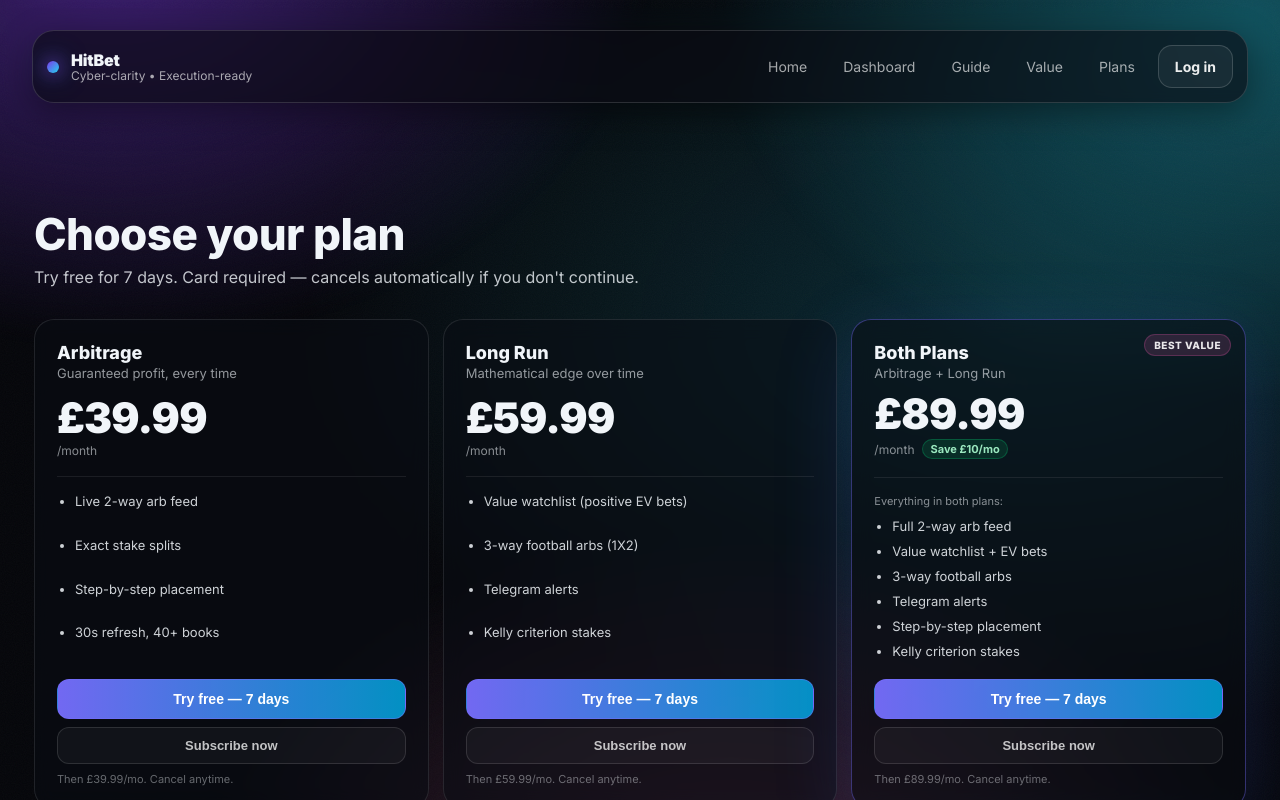
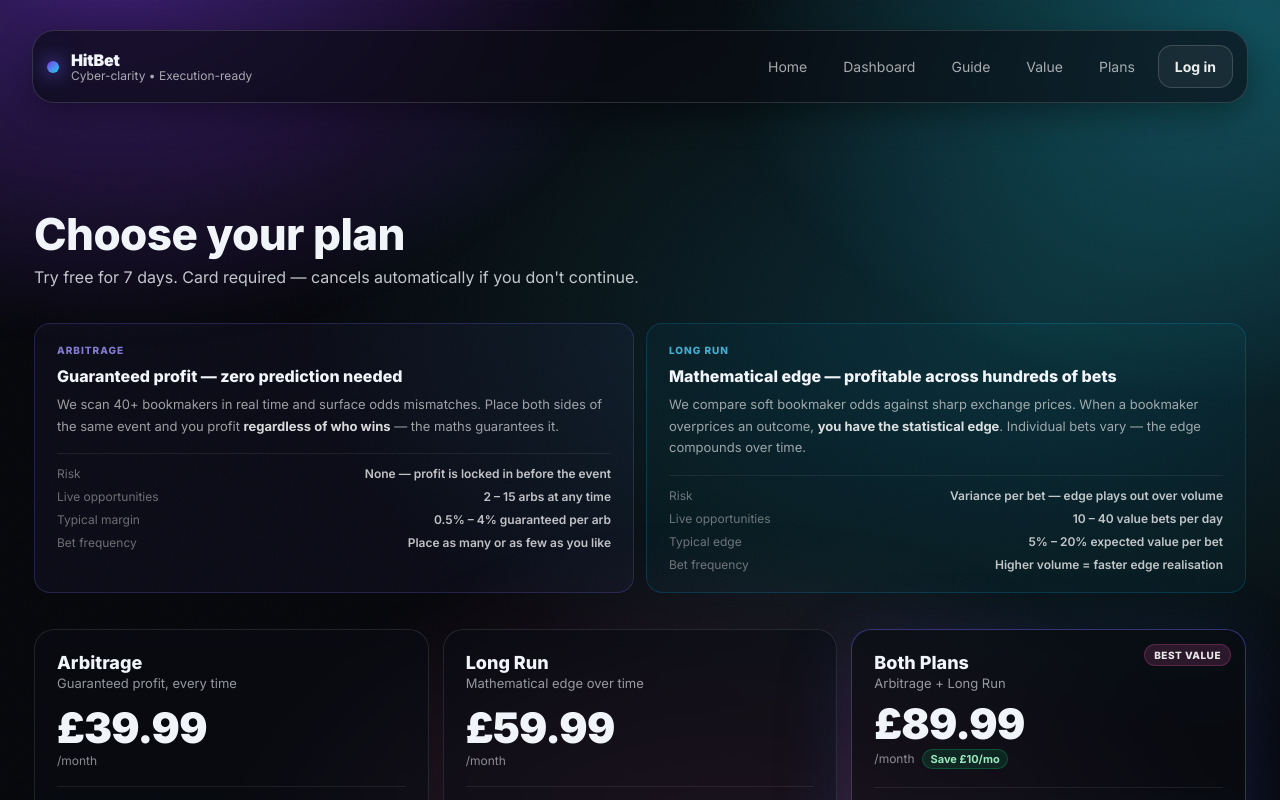
Before and after one commit to JamesShotton/HitBet, a Next.js app in the folder apps/web/: page /pricing in a window 1280 px wide. Shown: the top 800 px of the page. Built offline with nearby package versions, Linux system fonts and the light colour scheme; no server answers.

Commit message:
Product Improvement

```diff
--- a/apps/web/src/app/pricing/page.tsx
+++ b/apps/web/src/app/pricing/page.tsx
@@ -17,6 +17,15 @@
 const GRAD =
   "linear-gradient(90deg, rgba(120,110,255,0.95), rgba(0,190,255,0.75))";
 
+function StatRow({ label, value }: { label: string; value: string }) {
+  return (
+    <div style={{ display: "flex", justifyContent: "space-between", gap: 12, fontSize: 12 }}>
+      <span style={{ color: "rgba(255,255,255,0.4)" }}>{label}</span>
+      <span style={{ color: "rgba(255,255,255,0.75)", fontWeight: 600, textAlign: "right" }}>{value}</span>
+    </div>
+  );
+}
+
 export default function PricingPage() {
   const router = useRouter();
   const mob = useIsMobile();
@@ -33,7 +42,8 @@
           padding: mob ? "32px 0 60px" : "60px 0",
         }}
       >
-        <div style={{ marginBottom: 32 }}>
+        {/* ── Header ── */}
+        <div style={{ marginBottom: 36 }}>
           <h1
             style={{
               fontSize: mob ? 34 : 44,
@@ -45,18 +55,129 @@
           >
             Choose your plan
           </h1>
-          <p
-            style={{
-              margin: "10px 0 0",
-              opacity: 0.8,
-              fontSize: mob ? 15 : 16,
-            }}
-          >
+          <p style={{ margin: "10px 0 0", opacity: 0.8, fontSize: mob ? 15 : 16 }}>
             Try free for 7 days. Card required — cancels automatically if you
             don't continue.
           </p>
         </div>
 
+        {/* ── Strategy comparison ── */}
+        <div
+          style={{
+            display: "grid",
+            gridTemplateColumns: mob ? "1fr" : "1fr 1fr",
+            gap: 12,
+            marginBottom: 36,
+          }}
+        >
+          {/* Arbitrage */}
+          <div
+            style={{
+              borderRadius: 16,
+              padding: "20px 22px",
+              border: "1px solid rgba(120,110,255,0.22)",
+              background: "rgba(120,110,255,0.05)",
+            }}
+          >
+            <div
+              style={{
+                fontSize: 10,
+                fontWeight: 800,
+                letterSpacing: "0.1em",
+                color: "rgba(160,150,255,0.8)",
+                marginBottom: 10,
+              }}
+            >
+              ARBITRAGE
+            </div>
+            <div style={{ fontSize: 16, fontWeight: 800, marginBottom: 8 }}>
+              Guaranteed profit — zero prediction needed
+            </div>
+            <p
+              style={{
+                fontSize: 13,
+                lineHeight: 1.65,
+                color: "rgba(255,255,255,0.6)",
+                margin: "0 0 16px",
+              }}
+            >
+              We scan 40+ bookmakers in real time and surface odds mismatches.
+              Place both sides of the same event and you profit{" "}
+              <strong style={{ color: "rgba(255,255,255,0.85)" }}>
+                regardless of who wins
+              </strong>{" "}
+              — the maths guarantees it.
+            </p>
+            <div
+              style={{
+                borderTop: "1px solid rgba(255,255,255,0.07)",
+                paddingTop: 12,
+                display: "grid",
+                gap: 8,
+              }}
+            >
+              <StatRow label="Risk" value="None — profit is locked in before the event" />
+              <StatRow label="Live opportunities" value="2 – 15 arbs at any time" />
+              <StatRow label="Typical margin" value="0.5% – 4% guaranteed per arb" />
+              <StatRow label="Bet frequency" value="Place as many or as few as you like" />
+            </div>
+          </div>
+
+          {/* Long Run */}
+          <div
+            style={{
+              borderRadius: 16,
+              padding: "20px 22px",
+              border: "1px solid rgba(0,190,255,0.18)",
+              background: "rgba(0,190,255,0.04)",
+            }}
+          >
+            <div
+              style={{
+                fontSize: 10,
+                fontWeight: 800,
+                letterSpacing: "0.1em",
+                color: "rgba(80,210,255,0.8)",
+                marginBottom: 10,
+              }}
+            >
+              LONG RUN
+            </div>
+            <div style={{ fontSize: 16, fontWeight: 800, marginBottom: 8 }}>
+              Mathematical edge — profitable across hundreds of bets
+            </div>
+            <p
+              style={{
+                fontSize: 13,
+                lineHeight: 1.65,
+                color: "rgba(255,255,255,0.6)",
+                margin: "0 0 16px",
+              }}
+            >
+              We compare soft bookmaker odds against sharp exchange prices. When
+              a bookmaker overprices an outcome,{" "}
+              <strong style={{ color: "rgba(255,255,255,0.85)" }}>
+                you have the statistical edge
+              </strong>
+              . Individual bets vary — the edge compounds over time.
+            </p>
+            <div
+              style={{
+                borderTop: "1px solid rgba(255,255,255,0.07)",
+                paddingTop: 12,
+                display: "grid",
+                gap: 8,
+              }}
+            >
+              <StatRow label="Risk" value="Variance per bet — edge plays out over volume" />
+              <StatRow label="Live opportunities" value="10 – 40 value bets per day" />
+              <StatRow label="Typical edge" value="5% – 20% expected value per bet" />
+              <StatRow label="Bet frequency" value="Higher volume = faster edge realisation" />
+            </div>
+          </div>
+        </div>
+
+        {/* ── Pricing cards ── */}
         <div
           style={{
             display: "grid",
@@ -98,47 +219,25 @@
               /month
             </div>
 
-            <div
-              style={{
-                height: 1,
-                background: "rgba(255,255,255,0.08)",
-                marginBottom: 16,
-              }}
-            />
+            <div style={{ height: 1, background: "rgba(255,255,255,0.08)", marginBottom: 16 }} />
 
-            <ul
-              style={{
-                margin: "0 0 20px",
-                paddingLeft: 18,
-                display: "grid",
-                gap: 9,
-                flex: 1,
-              }}
-            >
+            <ul style={{ margin: "0 0 20px", paddingLeft: 18, display: "grid", gap: 9, flex: 1 }}>
               {[
                 "Live 2-way arb feed",
                 "Exact stake splits",
                 "Step-by-step placement",
                 "30s refresh, 40+ books",
               ].map((f) => (
-                <li key={f} style={{ fontSize: 13, opacity: 0.85 }}>
-                  {f}
-                </li>
+                <li key={f} style={{ fontSize: 13, opacity: 0.85 }}>{f}</li>
               ))}
             </ul>
 
             <button
               style={{
-                width: "100%",
-                borderRadius: 12,
-                padding: "11px 14px",
-                fontWeight: 800,
-                fontSize: 14,
-                cursor: "pointer",
-                border: "1px solid rgba(120,110,255,0.45)",
-                background: GRAD,
-                color: "white",
-                marginBottom: 8,
+                width: "100%", borderRadius: 12, padding: "11px 14px",
+                fontWeight: 800, fontSize: 14, cursor: "pointer",
+                border: "1px solid rgba(120,110,255,0.45)", background: GRAD,
+                color: "white", marginBottom: 8,
               }}
               onClick={() => go("arbitrage", true)}
             >
@@ -146,15 +245,10 @@
             </button>
             <button
               style={{
-                width: "100%",
-                borderRadius: 12,
-                padding: "10px 14px",
-                fontWeight: 600,
-                fontSize: 13,
-                cursor: "pointer",
+                width: "100%", borderRadius: 12, padding: "10px 14px",
+                fontWeight: 600, fontSize: 13, cursor: "pointer",
                 border: "1px solid rgba(255,255,255,0.12)",
-                background: "rgba(255,255,255,0.04)",
-                color: "rgba(255,255,255,0.75)",
+                background: "rgba(255,255,255,0.04)", color: "rgba(255,255,255,0.75)",
               }}
               onClick={() => go("arbitrage")}
             >
@@ -199,47 +293,25 @@
               /month
             </div>
 
-            <div
-              style={{
-                height: 1,
-                background: "rgba(255,255,255,0.08)",
-                marginBottom: 16,
-              }}
-            />
+            <div style={{ height: 1, background: "rgba(255,255,255,0.08)", marginBottom: 16 }} />
 
-            <ul
-              style={{
-                margin: "0 0 20px",
-                paddingLeft: 18,
-                display: "grid",
-                gap: 9,
-                flex: 1,
-              }}
-            >
+            <ul style={{ margin: "0 0 20px", paddingLeft: 18, display: "grid", gap: 9, flex: 1 }}>
               {[
                 "Value watchlist (positive EV bets)",
                 "3-way football arbs (1X2)",
                 "Telegram alerts",
                 "Kelly criterion stakes",
               ].map((f) => (
-                <li key={f} style={{ fontSize: 13, opacity: 0.85 }}>
-                  {f}
-                </li>
+                <li key={f} style={{ fontSize: 13, opacity: 0.85 }}>{f}</li>
               ))}
             </ul>
 
             <button
               style={{
-                width: "100%",
-                borderRadius: 12,
-                padding: "11px 14px",
-                fontWeight: 800,
-                fontSize: 14,
-                cursor: "pointer",
-                border: "1px solid rgba(120,110,255,0.45)",
-                background: GRAD,
-                color: "white",
-                marginBottom: 8,
+                width: "100%", borderRadius: 12, padding: "11px 14px",
+                fontWeight: 800, fontSize: 14, cursor: "pointer",
+                border: "1px solid rgba(120,110,255,0.45)", background: GRAD,
+                color: "white", marginBottom: 8,
               }}
               onClick={() => go("longrun", true)}
             >
@@ -247,15 +319,10 @@
             </button>
             <button
               style={{
-                width: "100%",
-                borderRadius: 12,
-                padding: "10px 14px",
-                fontWeight: 600,
-                fontSize: 13,
-                cursor: "pointer",
+                width: "100%", borderRadius: 12, padding: "10px 14px",
+                fontWeight: 600, fontSize: 13, cursor: "pointer",
                 border: "1px solid rgba(255,255,255,0.12)",
-                background: "rgba(255,255,255,0.04)",
-                color: "rgba(255,255,255,0.75)",
+                background: "rgba(255,255,255,0.04)", color: "rgba(255,255,255,0.75)",
               }}
               onClick={() => go("longrun")}
             >
@@ -282,17 +349,12 @@
           >
             <div
               style={{
-                position: "absolute",
-                top: 14,
-                right: 14,
-                padding: "4px 9px",
-                borderRadius: 999,
-                fontSize: 10,
-                fontWeight: 800,
+                position: "absolute", top: 14, right: 14,
+                padding: "4px 9px", borderRadius: 999,
+                fontSize: 10, fontWeight: 800,
                 background: "rgba(255,90,180,0.14)",
                 border: "1px solid rgba(255,90,180,0.22)",
-                color: "rgba(255,255,255,0.9)",
-                letterSpacing: "0.05em",
+                color: "rgba(255,255,255,0.9)", letterSpacing: "0.05em",
               }}
             >
               BEST VALUE
@@ -305,69 +367,30 @@
               Arbitrage + Long Run
             </div>
 
-            <div
-              style={{
-                display: "flex",
-                alignItems: "baseline",
-                gap: 8,
-                marginBottom: 4,
-              }}
-            >
-              <div
-                style={{
-                  fontSize: mob ? 38 : 42,
-                  fontWeight: 900,
-                  letterSpacing: -0.8,
-                  lineHeight: 1,
-                }}
-              >
+            <div style={{ display: "flex", alignItems: "baseline", gap: 8, marginBottom: 4 }}>
+              <div style={{ fontSize: mob ? 38 : 42, fontWeight: 900, letterSpacing: -0.8, lineHeight: 1 }}>
                 £89.99
               </div>
             </div>
-            <div
-              style={{
-                display: "flex",
-                alignItems: "center",
-                gap: 8,
-                marginBottom: 18,
-              }}
-            >
+            <div style={{ display: "flex", alignItems: "center", gap: 8, marginBottom: 18 }}>
               <div style={{ fontSize: 12, opacity: 0.55 }}>/month</div>
               <div
                 style={{
-                  fontSize: 11,
-                  fontWeight: 700,
-                  padding: "2px 7px",
-                  borderRadius: 999,
-                  background: "rgba(0,255,140,0.1)",
-                  border: "1px solid rgba(0,255,140,0.2)",
-                  color: "#9be7bf",
+                  fontSize: 11, fontWeight: 700, padding: "2px 7px",
+                  borderRadius: 999, background: "rgba(0,255,140,0.1)",
+                  border: "1px solid rgba(0,255,140,0.2)", color: "#9be7bf",
                 }}
               >
                 Save £10/mo
               </div>
             </div>
 
-            <div
-              style={{
-                height: 1,
-                background: "rgba(255,255,255,0.08)",
-                marginBottom: 16,
-              }}
-            />
+            <div style={{ height: 1, background: "rgba(255,255,255,0.08)", marginBottom: 16 }} />
 
             <div style={{ fontSize: 11, opacity: 0.55, marginBottom: 10 }}>
               Everything in both plans:
             </div>
-            <ul
-              style={{
-                margin: "0 0 20px",
-                paddingLeft: 18,
-                display: "grid",
-                gap: 9,
-                flex: 1,
-              }}
-            >
+            <ul style={{ margin: "0 0 20px", paddingLeft: 18, display: "grid", gap: 9, flex: 1 }}>
               {[
                 "Full 2-way arb feed",
                 "Value watchlist + EV bets",
@@ -376,24 +399,16 @@
                 "Step-by-step placement",
                 "Kelly criterion stakes",
               ].map((f) => (
-                <li key={f} style={{ fontSize: 13, opacity: 0.85 }}>
-                  {f}
-                </li>
+                <li key={f} style={{ fontSize: 13, opacity: 0.85 }}>{f}</li>
               ))}
             </ul>
 
             <button
               style={{
-                width: "100%",
-                borderRadius: 12,
-                padding: "11px 14px",
-                fontWeight: 800,
-                fontSize: 14,
-                cursor: "pointer",
-                border: "1px solid rgba(120,110,255,0.45)",
-                background: GRAD,
-                color: "white",
-                marginBottom: 8,
+                width: "100%", borderRadius: 12, padding: "11px 14px",
+                fontWeight: 800, fontSize: 14, cursor: "pointer",
+                border: "1px solid rgba(120,110,255,0.45)", background: GRAD,
+                color: "white", marginBottom: 8,
               }}
               onClick={() => go("both", true)}
             >
@@ -401,15 +416,10 @@
             </button>
             <button
               style={{
-                width: "100%",
-                borderRadius: 12,
-                padding: "10px 14px",
-                fontWeight: 600,
-                fontSize: 13,
-                cursor: "pointer",
+                width: "100%", borderRadius: 12, padding: "10px 14px",
+                fontWeight: 600, fontSize: 13, cursor: "pointer",
                 border: "1px solid rgba(255,255,255,0.12)",
-                background: "rgba(255,255,255,0.04)",
-                color: "rgba(255,255,255,0.75)",
+                background: "rgba(255,255,255,0.04)", color: "rgba(255,255,255,0.75)",
               }}
               onClick={() => go("both")}
             >
```
